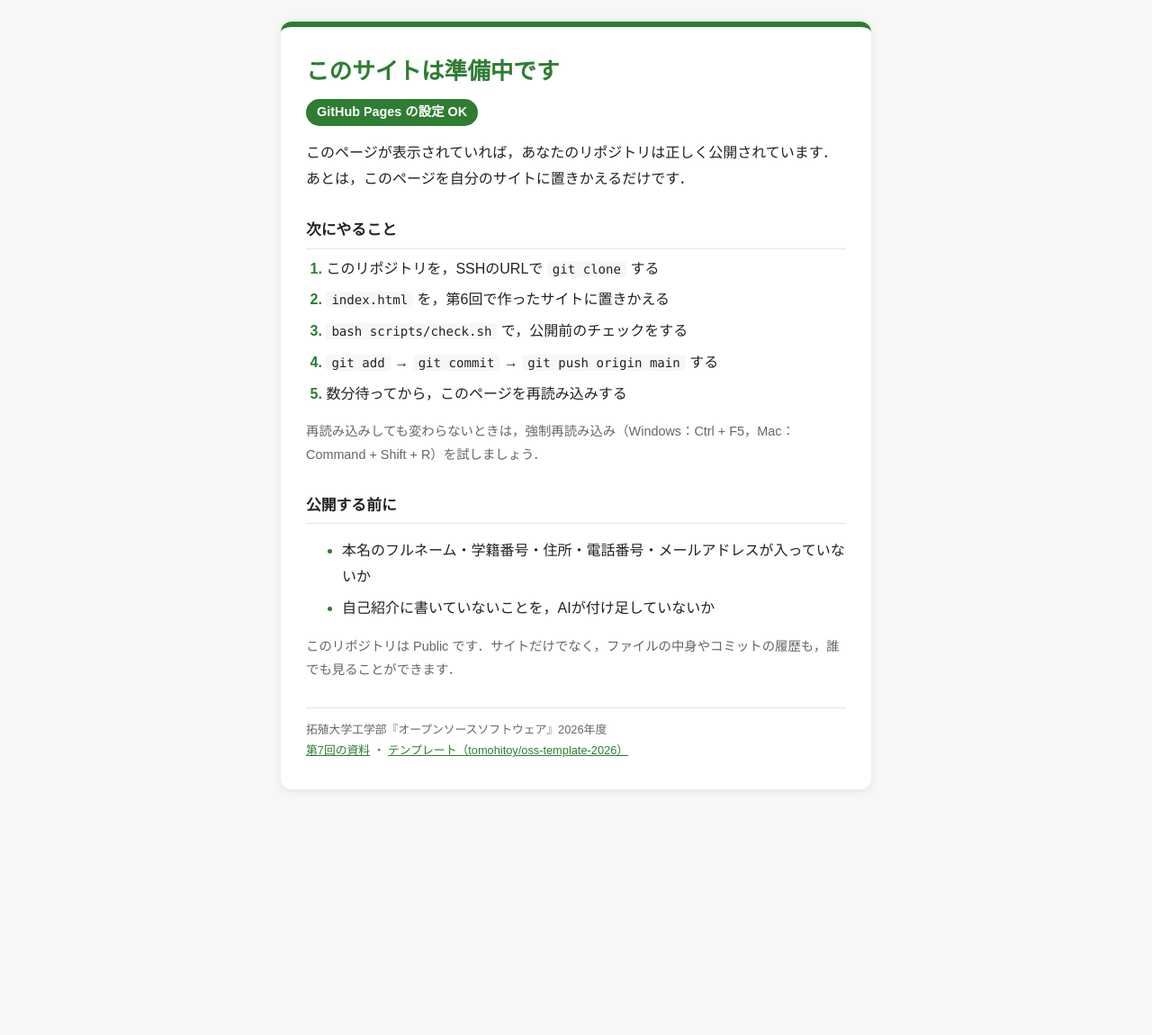
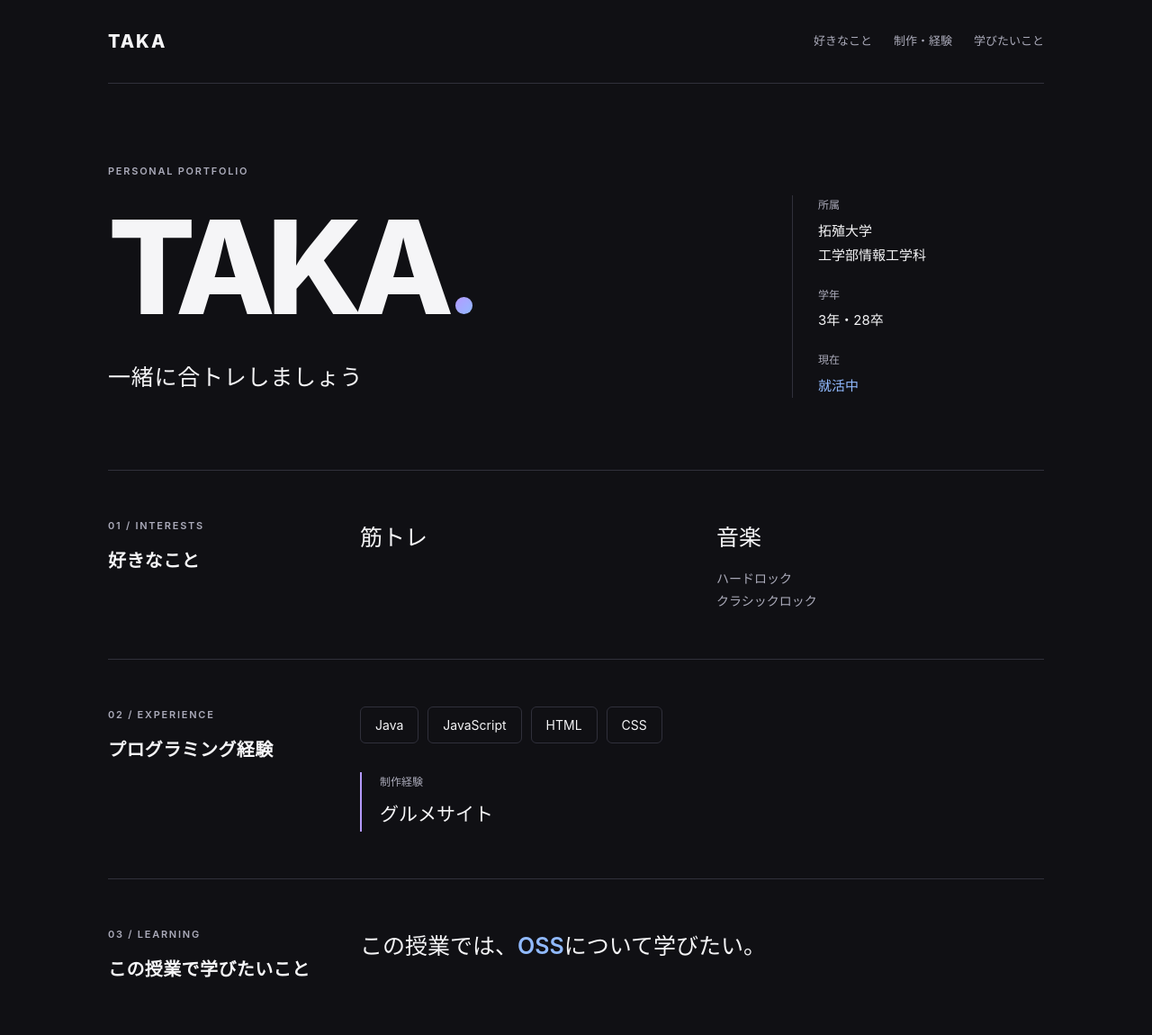
Before and after one commit to G484762024/G484762024.github.io, a plain HTML site: page index.html in a window 1280 px wide. Shown: the top 1150 px of the page at 90% size. Before the commit the page ends 901 px from the top, so only its background shows below. Drawn offline with Linux system fonts and the light colour scheme.

Commit message:
feat: 第6回で作ったサイトを公開する

```diff
--- a/index.html
+++ b/index.html
@@ -1,162 +1,449 @@
 <!DOCTYPE html>
-<!-- oss-template-2026:placeholder （この目印で，scripts/check.sh が「準備中」のページかどうかを見分けます） -->
-<!--
-  テンプレートの「準備中」のページです．
-  このページが https://ユーザー名.github.io/ に表示されたら，GitHub Pages の設定は成功です．
-  第7回の実習4で，このファイルを第6回で作った index.html に置きかえます．
--->
 <html lang="ja">
 <head>
+  <!-- 文字コードと、スマートフォン向けの表示設定 -->
   <meta charset="UTF-8">
-  <meta name="viewport" content="width=device-width, initial-scale=1">
-  <title>準備中</title>
+  <meta name="viewport" content="width=device-width, initial-scale=1.0">
+  <meta name="description" content="拓殖大学工学部情報工学科3年、TAKAのプロフィールサイトです。">
+  <title>TAKA | ポートフォリオ</title>
+
   <style>
-    /* ===== 色の設定 ===== */
+    /* サイト全体で使う色をまとめて管理 */
     :root {
-      --main-color: #2e7d32;  /* メインの色（見出し・番号） */
-      --bg-color: #f5f8f5;    /* ページの背景の色 */
-      --card-color: #ffffff;  /* カードの背景の色 */
-      --text-color: #222222;  /* 文字の色 */
-      --sub-color: #666666;   /* 補足の文字の色 */
-      --line-color: #dfe6df;  /* 区切り線の色 */
+      --background: #101014;
+      --text: #f5f5f7;
+      --muted: #ababba;
+      --border: #30303b;
+      --purple: #b49aff;
+      --blue: #91baff;
     }
 
-    /* パソコンやスマートフォンがダークモードのときの色 */
-    @media (prefers-color-scheme: dark) {
-      :root {
-        --main-color: #81c784;
-        --bg-color: #121512;
-        --card-color: #1e231e;
-        --text-color: #e8ece8;
-        --sub-color: #a0a8a0;
-        --line-color: #2f362f;
+    /* 余白とサイズ計算の基本設定 */
+    *,
+    *::before,
+    *::after {
+      box-sizing: border-box;
+    }
+
+    body {
+      margin: 0;
+      background: var(--background);
+      color: var(--text);
+      font-family:
+        -apple-system, BlinkMacSystemFont,
+        "Hiragino Kaku Gothic ProN", "Yu Gothic", Meiryo, sans-serif;
+      line-height: 1.8;
+      overflow-wrap: anywhere;
+    }
+
+    h1,
+    h2,
+    h3,
+    p,
+    dl,
+    dd {
+      margin: 0;
+    }
+
+    a {
+      color: inherit;
+      text-decoration: none;
+    }
+
+    /* キーボード操作中に、選択しているリンクを見やすくする */
+    a:focus-visible {
+      outline: 2px solid var(--blue);
+      outline-offset: 6px;
+    }
+
+    /* 本文の最大幅を制限し、左右に余白を確保 */
+    .container {
+      width: min(1040px, calc(100% - 64px));
+      margin-inline: auto;
+    }
+
+    /* キーボード操作で本文へ直接移動できるリンク */
+    .skip-link {
+      position: absolute;
+      top: 12px;
+      left: 16px;
+      z-index: 10;
+      padding: 10px 16px;
+      background: var(--text);
+      color: var(--background);
+      transform: translateY(-200%);
+    }
+
+    .skip-link:focus {
+      transform: translateY(0);
+    }
+
+    /* ヘッダー：名前とページ内ナビゲーション */
+    .header {
+      display: flex;
+      justify-content: space-between;
+      align-items: center;
+      flex-wrap: wrap;
+      gap: 8px 32px;
+      padding-block: 24px;
+      border-bottom: 1px solid var(--border);
+    }
+
+    .logo {
+      display: inline-flex;
+      align-items: center;
+      min-height: 44px;
+      font-size: 20px;
+      font-weight: 800;
+      letter-spacing: 0.1em;
+    }
+
+    .navigation {
+      display: flex;
+      flex-wrap: wrap;
+      gap: 8px 24px;
+    }
+
+    .navigation a {
+      display: inline-flex;
+      align-items: center;
+      min-height: 44px;
+      font-size: 13px;
+      color: var(--muted);
+    }
+
+    .navigation a:hover {
+      color: var(--purple);
+    }
+
+    /* 冒頭：大きな名前とキャッチコピー、基本情報を配置 */
+    .hero {
+      display: grid;
+      grid-template-columns: minmax(0, 1fr) 280px;
+      align-items: end;
+      gap: 48px;
+      padding-block: 88px 80px;
+    }
+
+    .eyebrow {
+      color: var(--muted);
+      font-size: 11px;
+      font-weight: 600;
+      letter-spacing: 0.16em;
+    }
+
+    .hero h1 {
+      margin-top: 24px;
+      font-size: clamp(64px, 12vw, 144px);
+      font-weight: 800;
+      line-height: 1;
+      letter-spacing: -0.065em;
+    }
+
+    /* 名前の横に、紫から青へ変わる小さなアクセントを追加 */
+    .name-dot {
+      display: inline-block;
+      width: 0.13em;
+      height: 0.13em;
+      margin-left: 0.08em;
+      border-radius: 50%;
+      background: linear-gradient(135deg, var(--purple), var(--blue));
+    }
+
+    .catchphrase {
+      margin-top: 28px;
+      font-size: clamp(18px, 2.5vw, 25px);
+      font-weight: 500;
+      letter-spacing: 0.03em;
+    }
+
+    .profile {
+      padding-left: 28px;
+      border-left: 1px solid var(--border);
+    }
+
+    .profile > div + div {
+      margin-top: 20px;
+    }
+
+    .profile dt {
+      margin-bottom: 4px;
+      color: var(--muted);
+      font-size: 12px;
+    }
+
+    .profile dd {
+      font-size: 15px;
+    }
+
+    .status {
+      color: var(--blue);
+    }
+
+    /* 各セクション：左に見出し、右に内容を並べる */
+    .section {
+      display: grid;
+      grid-template-columns: 240px minmax(0, 1fr);
+      gap: 40px;
+      padding-block: 52px;
+      border-top: 1px solid var(--border);
+      scroll-margin-top: 24px;
+    }
+
+    .section-heading h2 {
+      margin-top: 10px;
+      font-size: 20px;
+      font-weight: 600;
+      letter-spacing: 0.02em;
+    }
+
+    /* 趣味：余白を使って、二つの項目をすっきり並べる */
+    .interests {
+      display: grid;
+      grid-template-columns: repeat(2, minmax(0, 1fr));
+      gap: 32px;
+    }
+
+    .interest h3 {
+      margin-bottom: 10px;
+      font-size: 25px;
+      font-weight: 500;
+    }
+
+    .interest p {
+      color: var(--muted);
+      font-size: 14px;
+    }
+
+    /* プログラミング経験：言語を折り返し可能なリストで表示 */
+    .language-list {
+      display: flex;
+      flex-wrap: wrap;
+      gap: 10px;
+      margin: 0;
+      padding: 0;
+      list-style: none;
+    }
+
+    .language-list li {
+      padding: 7px 16px;
+      border: 1px solid var(--border);
+      border-radius: 6px;
+      font-size: 14px;
+    }
+
+    /* 制作経験は、言語の一覧と区切って表示 */
+    .project {
+      margin-top: 32px;
+      padding-left: 20px;
+      border-left: 2px solid var(--purple);
+    }
+
+    .project-label {
+      margin-bottom: 6px;
+      color: var(--muted);
+      font-size: 12px;
+    }
+
+    .project h3 {
+      font-size: 21px;
+      font-weight: 500;
+    }
+
+    /* 学びたい内容のキーワードを青色で強調 */
+    .learning-text {
+      font-size: clamp(19px, 2.5vw, 25px);
+    }
+
+    .learning-text strong {
+      color: var(--blue);
+      font-weight: 600;
+    }
+
+    /* フッター：本人のひとことを大きく表示 */
+    .footer {
+      margin-top: 16px;
+      padding-block: 48px 32px;
+      border-top: 1px solid var(--border);
+    }
+
+    .closing-message {
+      margin-top: 12px;
+      font-size: clamp(28px, 5vw, 44px);
+      font-weight: 600;
+      letter-spacing: 0.04em;
+    }
+
+    .footer-bottom {
+      display: flex;
+      justify-content: space-between;
+      flex-wrap: wrap;
+      gap: 12px;
+      margin-top: 48px;
+      color: var(--muted);
+      font-size: 12px;
+    }
+
+    .footer-bottom a:hover {
+      color: var(--purple);
+    }
+
+    /* タブレット・スマートフォンでは、内容を縦に並べる */
+    @media (max-width: 760px) {
+      .container {
+        width: calc(100% - 40px);
+      }
+
+      .hero {
+        grid-template-columns: 1fr;
+        gap: 36px;
+        padding-block: 56px;
+      }
+
+      .profile {
+        display: grid;
+        grid-template-columns: repeat(2, minmax(0, 1fr));
+        gap: 24px;
+        padding: 24px 0 0;
+        border-top: 1px solid var(--border);
+        border-left: none;
+      }
+
+      .profile > div + div {
+        margin-top: 0;
+      }
+
+      .section {
+        grid-template-columns: 1fr;
+        gap: 28px;
+        padding-block: 36px;
       }
     }
 
-    /* ページ全体：カードを画面のまんなかに置く */
-    body {
-      margin: 0;
-      min-height: 100vh;
-      display: flex;
-      align-items: center;
-      justify-content: center;
-      padding: 24px 16px;
-      box-sizing: border-box;
-      font-family: "Hiragino Sans", "Yu Gothic", "Meiryo", sans-serif;
-      line-height: 1.8;
-      color: var(--text-color);
-      background: var(--bg-color);
-    }
+    /* 小さな画面では、ナビゲーションと趣味の余白を調整 */
+    @media (max-width: 420px) {
+      .header {
+        align-items: flex-start;
+        flex-direction: column;
+        padding-block: 16px;
+      }
 
-    /* まんなかのカード */
-    main {
-      width: 100%;
-      max-width: 600px;
-      padding: 32px 28px;
-      background: var(--card-color);
-      border-top: 6px solid var(--main-color);
-      border-radius: 12px;
-      box-shadow: 0 2px 12px rgba(0, 0, 0, 0.08);
-    }
+      .navigation {
+        gap: 4px 20px;
+      }
 
-    h1 {
-      margin: 0 0 4px;
-      font-size: clamp(1.3rem, 6vw, 1.6rem);  /* スマートフォンでは少し小さくする */
-      line-height: 1.4;
-      color: var(--main-color);
-    }
-
-    h2 {
-      margin: 28px 0 8px;
-      padding-bottom: 4px;
-      font-size: 1.05rem;
-      border-bottom: 1px solid var(--line-color);
-    }
-
-    /* 「設定は成功」のバッジ */
-    .badge {
-      display: inline-block;
-      margin: 8px 0 0;
-      padding: 2px 12px;
-      font-size: 0.9rem;
-      font-weight: bold;
-      color: var(--card-color);
-      background: var(--main-color);
-      border-radius: 999px;
-    }
-
-    /* 「次にやること」の番号つきリスト */
-    ol {
-      margin: 0;
-      padding-left: 1.4em;
-    }
-    li {
-      margin-bottom: 6px;
-    }
-    li::marker {
-      font-weight: bold;
-      color: var(--main-color);
-    }
-
-    /* コマンドの見た目 */
-    code {
-      padding: 1px 6px;
-      font-family: "SFMono-Regular", Consolas, monospace;
-      font-size: 0.88em;
-      background: var(--bg-color);
-      border-radius: 4px;
-      white-space: nowrap;  /* コマンドの途中で折り返さない */
-    }
-
-    /* 補足の小さな文字 */
-    .sub {
-      font-size: 0.9rem;
-      color: var(--sub-color);
-    }
-
-    /* いちばん下の小さな文字 */
-    footer {
-      margin-top: 28px;
-      padding-top: 12px;
-      font-size: 0.8rem;
-      color: var(--sub-color);
-      border-top: 1px solid var(--line-color);
-    }
-    a {
-      color: var(--main-color);
+      .interests {
+        grid-template-columns: 1fr;
+        gap: 24px;
+      }
     }
   </style>
 </head>
-<body>
-  <main>
-    <h1>このサイトは準備中です</h1>
-    <p class="badge">GitHub Pages の設定 OK</p>
-    <p>このページが表示されていれば，あなたのリポジトリは正しく公開されています．
-      あとは，このページを自分のサイトに置きかえるだけです．</p>
 
-    <h2>次にやること</h2>
-    <ol>
-      <li>このリポジトリを，SSHのURLで <code>git clone</code> する</li>
-      <li><code>index.html</code> を，第6回で作ったサイトに置きかえる</li>
-      <li><code>bash scripts/check.sh</code> で，公開前のチェックをする</li>
-      <li><code>git add</code> → <code>git commit</code> → <code>git push origin main</code> する</li>
-      <li>数分待ってから，このページを再読み込みする</li>
-    </ol>
-    <p class="sub">再読み込みしても変わらないときは，強制再読み込み（Windows：Ctrl + F5，Mac：Command + Shift + R）を試しましょう．</p>
+<body id="top">
+  <!-- キーボード利用者向けの本文へのショートカット -->
+  <a class="skip-link" href="#main">本文へ移動</a>
 
-    <h2>公開する前に</h2>
-    <ul>
-      <li>本名のフルネーム・学籍番号・住所・電話番号・メールアドレスが入っていないか</li>
-      <li>自己紹介に書いていないことを，AIが付け足していないか</li>
-    </ul>
-    <p class="sub">このリポジトリは Public です．サイトだけでなく，ファイルの中身やコミットの履歴も，誰でも見ることができます．</p>
+  <div class="container">
+    <!-- ヘッダーとページ内リンク -->
+    <header class="header">
+      <a class="logo" href="#top" aria-label="TAKA トップへ">TAKA</a>
 
-    <footer>
-      拓殖大学工学部『オープンソースソフトウェア』2026年度<br>
-      <a href="https://github.com/tomohitoy/oss-practice-2026/blob/main-07/chap07/README.md">第7回の資料</a>
-      ・
-      <a href="https://github.com/tomohitoy/oss-template-2026">テンプレート（tomohitoy/oss-template-2026）</a>
+      <nav class="navigation" aria-label="ページ内ナビゲーション">
+        <a href="#interests">好きなこと</a>
+        <a href="#experience">制作・経験</a>
+        <a href="#learning">学びたいこと</a>
+      </nav>
+    </header>
+
+    <main id="main">
+      <!-- 自己紹介：名前、キャッチコピー、所属、就活状況 -->
+      <section class="hero" aria-labelledby="profile-title">
+        <div>
+          <p class="eyebrow">PERSONAL PORTFOLIO</p>
+          <h1 id="profile-title">TAKA<span class="name-dot" aria-hidden="true"></span></h1>
+          <p class="catchphrase">一緒に合トレしましょう</p>
+        </div>
+
+        <dl class="profile">
+          <div>
+            <dt>所属</dt>
+            <dd>拓殖大学<br>工学部情報工学科</dd>
+          </div>
+          <div>
+            <dt>学年</dt>
+            <dd>3年・28卒</dd>
+          </div>
+          <div>
+            <dt>現在</dt>
+            <dd class="status">就活中</dd>
+          </div>
+        </dl>
+      </section>
+
+      <!-- 趣味と好きな音楽ジャンル -->
+      <section class="section" id="interests" aria-labelledby="interests-title">
+        <div class="section-heading">
+          <p class="eyebrow">01 / INTERESTS</p>
+          <h2 id="interests-title">好きなこと</h2>
+        </div>
+
+        <div class="interests">
+          <div class="interest">
+            <h3>筋トレ</h3>
+          </div>
+          <div class="interest">
+            <h3>音楽</h3>
+            <p>ハードロック<br>クラシックロック</p>
+          </div>
+        </div>
+      </section>
+
+      <!-- 経験した言語と、制作したもの -->
+      <section class="section" id="experience" aria-labelledby="experience-title">
+        <div class="section-heading">
+          <p class="eyebrow">02 / EXPERIENCE</p>
+          <h2 id="experience-title">プログラミング経験</h2>
+        </div>
+
+        <div>
+          <ul class="language-list" aria-label="経験したプログラミング言語・技術">
+            <li>Java</li>
+            <li>JavaScript</li>
+            <li>HTML</li>
+            <li>CSS</li>
+          </ul>
+
+          <div class="project">
+            <p class="project-label">制作経験</p>
+            <h3>グルメサイト</h3>
+          </div>
+        </div>
+      </section>
+
+      <!-- この授業で学びたい内容 -->
+      <section class="section" id="learning" aria-labelledby="learning-title">
+        <div class="section-heading">
+          <p class="eyebrow">03 / LEARNING</p>
+          <h2 id="learning-title">この授業で学びたいこと</h2>
+        </div>
+
+        <p class="learning-text">
+          この授業では、<strong>OSS</strong>について学びたい。
+        </p>
+      </section>
+    </main>
+
+    <!-- 最後のひとことと、ページ上部へ戻るリンク -->
+    <footer class="footer">
+      <p class="eyebrow">ひとこと</p>
+      <p class="closing-message">単位ください</p>
+
+      <div class="footer-bottom">
+        <p>よろしく</p>
+        <a href="#top">トップへ戻る ↑</a>
+      </div>
     </footer>
-  </main>
+  </div>
 </body>
 </html>
```
